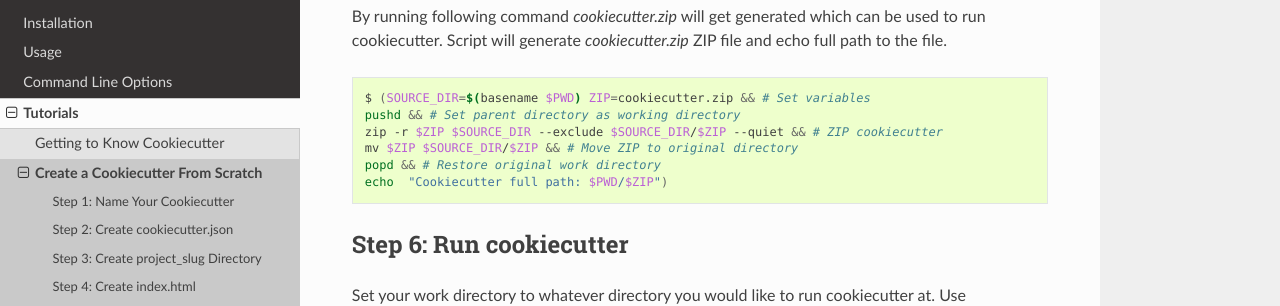
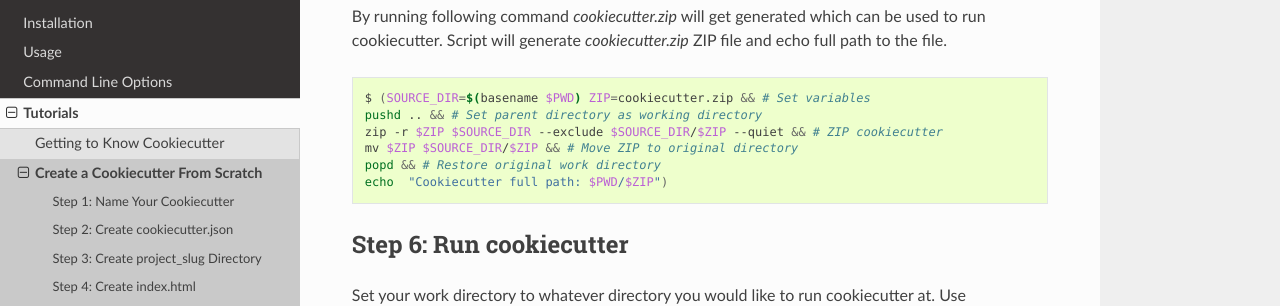
Before and after one commit to c-allen-tech/cookie, a Sphinx documentation site: the page built from docs/tutorials/tutorial2.rst, in a window 1280 px wide and 900 px high, scrolled down 1208 px. Shown: the part 152-458 px from the top of the window. Built offline with Sphinx 7.4.7 and the Read the Docs theme 2.0.0, drawn with Linux system fonts in a browser that asks for light colours; formulas are drawn with MathJax 3.

```diff
--- a/docs/tutorials/tutorial2.rst
+++ b/docs/tutorials/tutorial2.rst
@@ -66,7 +66,7 @@ By running following command `cookiecutter.zip` will get generated which can be
 .. code-block:: bash
 
    $ (SOURCE_DIR=$(basename $PWD) ZIP=cookiecutter.zip && # Set variables
-   pushd && # Set parent directory as working directory
+   pushd .. && # Set parent directory as working directory
    zip -r $ZIP $SOURCE_DIR --exclude $SOURCE_DIR/$ZIP --quiet && # ZIP cookiecutter
    mv $ZIP $SOURCE_DIR/$ZIP && # Move ZIP to original directory
    popd && # Restore original work directory
```
